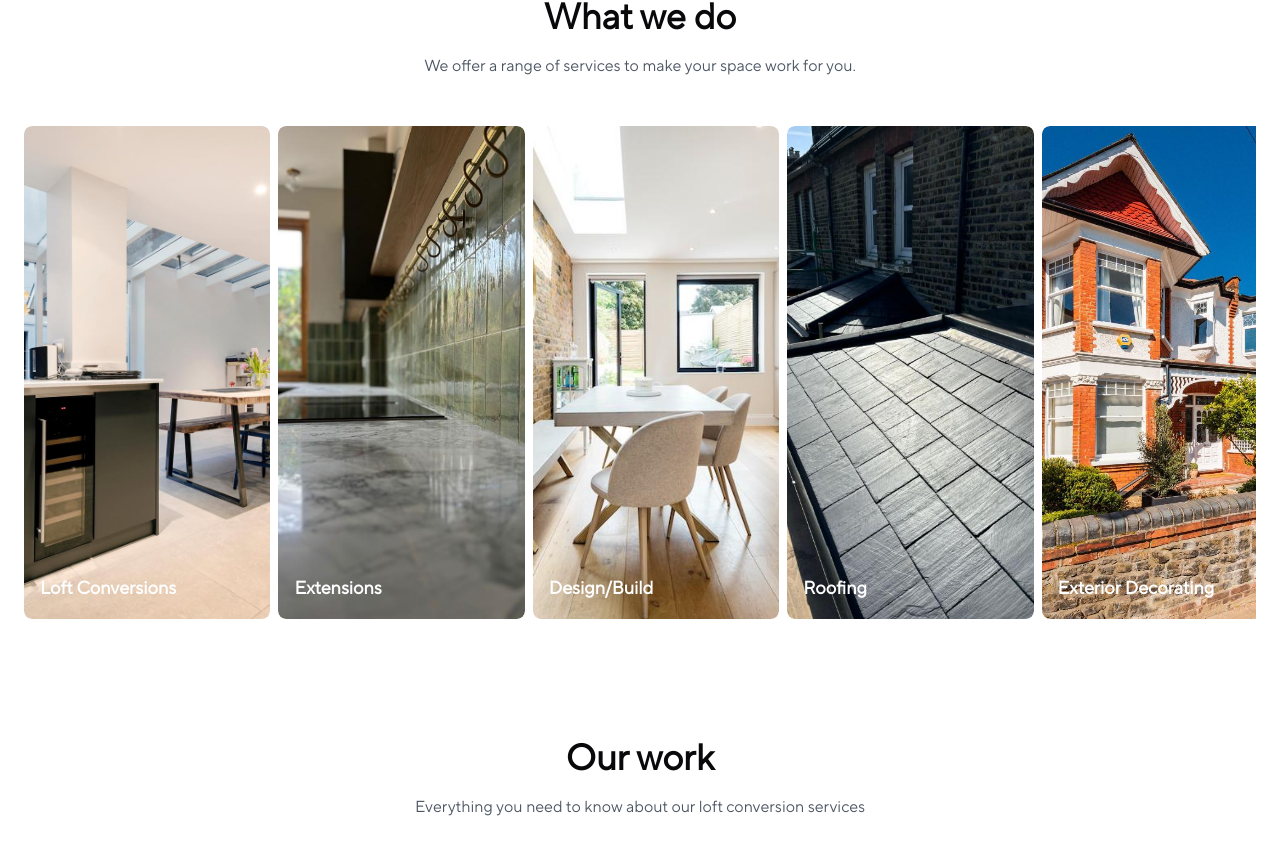
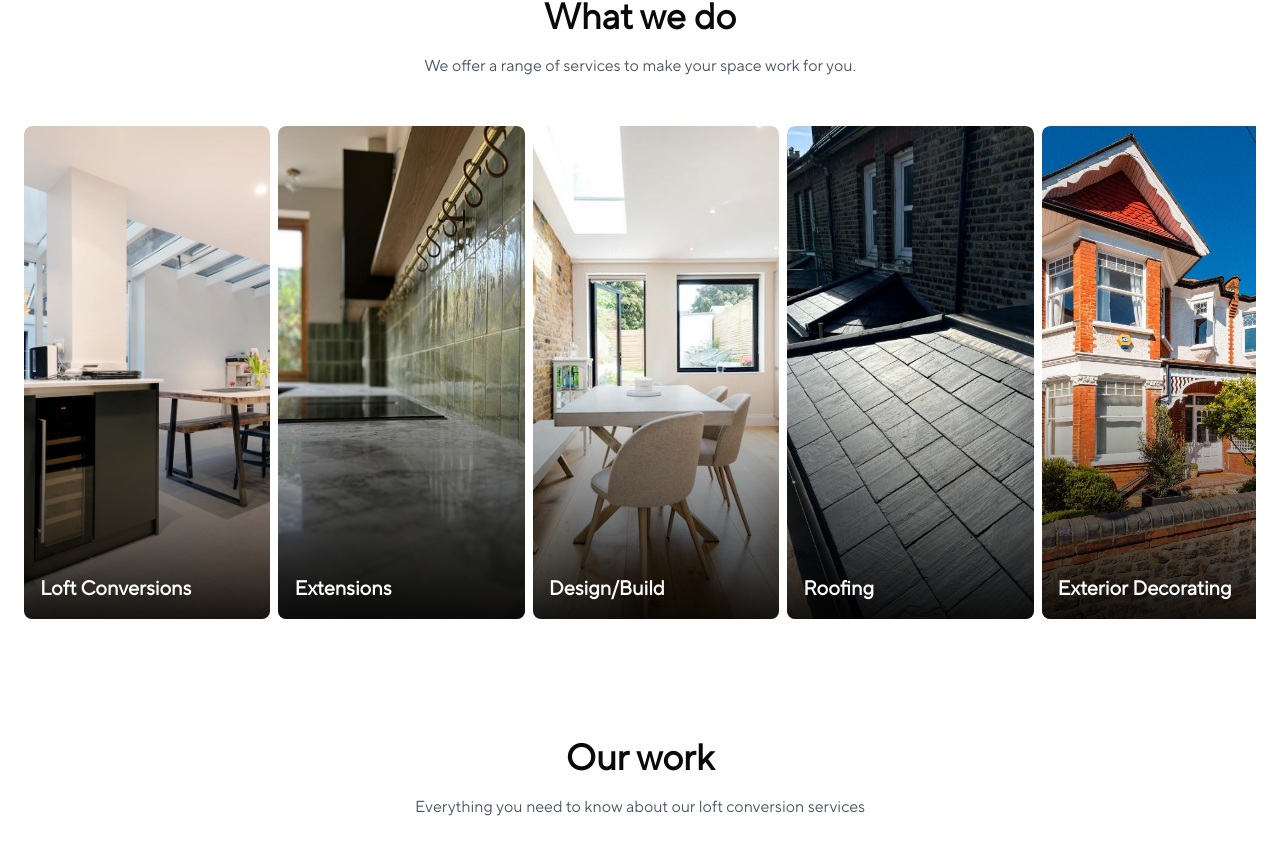
Before and after one commit to jackvdp/xtraloftspace, a Next.js app: page / in a window 1280 px wide. Shown: the part 1594-2459 px from the top of the page. Built offline with nearby package versions, Linux system fonts and the light colour scheme.

Commit message:
Add animation to services

```diff
--- a/app/globals.css
+++ b/app/globals.css
@@ -41,6 +41,7 @@ h1 {
     --chart-5: 27 87% 67%;
     --radius: 0.5rem;
   }
+
   .dark {
     --background: 240 10% 3.9%;
     --foreground: 0 0% 98%;
@@ -73,6 +74,7 @@ h1 {
   * {
     @apply border-border;
   }
+
   body {
     @apply bg-background text-foreground;
   }
--- a/components/Services.tsx
+++ b/components/Services.tsx
@@ -1,5 +1,5 @@
 import React from 'react';
-import {motion} from 'framer-motion';
+import { motion } from 'framer-motion';
 
 interface Service {
   title: string;
@@ -84,9 +84,12 @@ const ServicesSection = () => {
         alt={service.title}
         className="w-full h-full object-cover transition-all duration-300 group-hover:blur-xl rounded-lg"
       />
+      {/* Permanent gradient for title visibility */}
+      <div className="absolute inset-0 bg-gradient-to-b from-transparent via-transparent to-black/90" />
+      {/* Hover overlay */}
       <div className="absolute inset-0 bg-black bg-opacity-40 transition-opacity duration-300 opacity-0 group-hover:opacity-100" />
       <div className="absolute bottom-0 left-0 p-4 text-white z-10">
-          <h3 className="text-lg font-semibold">{service.title}</h3>
+        <h3 className="text-xl font-bold drop-shadow-lg">{service.title}</h3>
       </div>
       <div className="absolute inset-0 p-6 flex flex-col justify-start text-white opacity-0 group-hover:opacity-100 transition-opacity duration-300">
         <p className="text-md">{service.description}</p>
```
Lines whose indentation alone changed are shown as unchanged.
